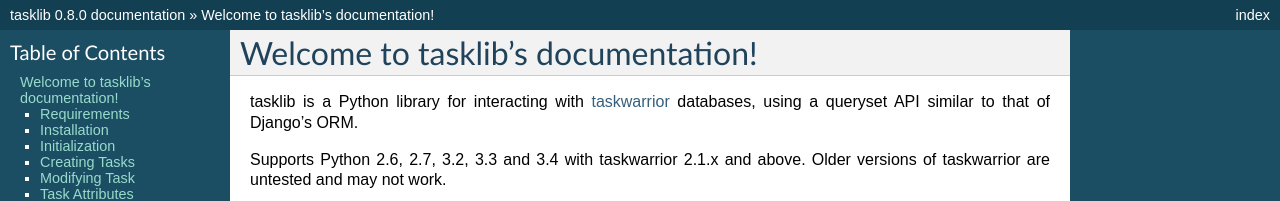
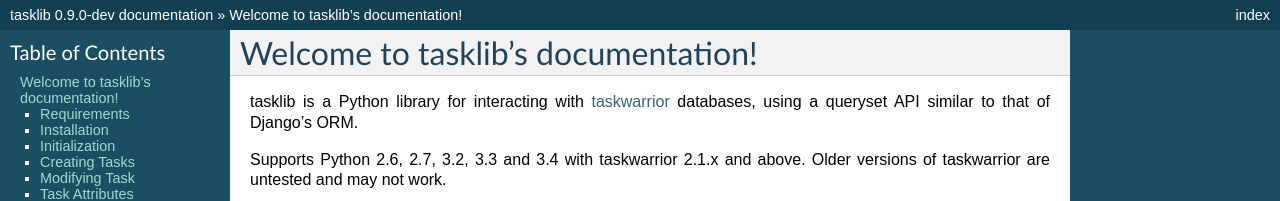
Before and after one commit to GothenburgBitFactory/tasklib, a Sphinx documentation site: the page built from docs/index.rst, in a window 1280 px wide and 900 px high. Shown: the top 201 px of the window. Built offline with Sphinx 7.4.7, drawn with Linux system fonts in a browser that asks for light colours; some of the changed text lies outside the part shown.

Commit message:
The next version will be 0.9.0

```diff
--- a/docs/conf.py
+++ b/docs/conf.py
@@ -51,9 +51,9 @@
 # built documents.
 #
 # The short X.Y version.
-version = '0.8.0'
+version = '0.9.0-dev'
 # The full version, including alpha/beta/rc tags.
-release = '0.8.0'
+release = '0.9.0-dev'
 
 # The language for content autogenerated by Sphinx. Refer to documentation
 # for a list of supported languages.
--- a/setup.py
+++ b/setup.py
@@ -1,6 +1,6 @@
 from setuptools import setup, find_packages
 
-version = '0.8.0'
+version = '0.9.0-dev'
 
 setup(
     name='tasklib',
```
